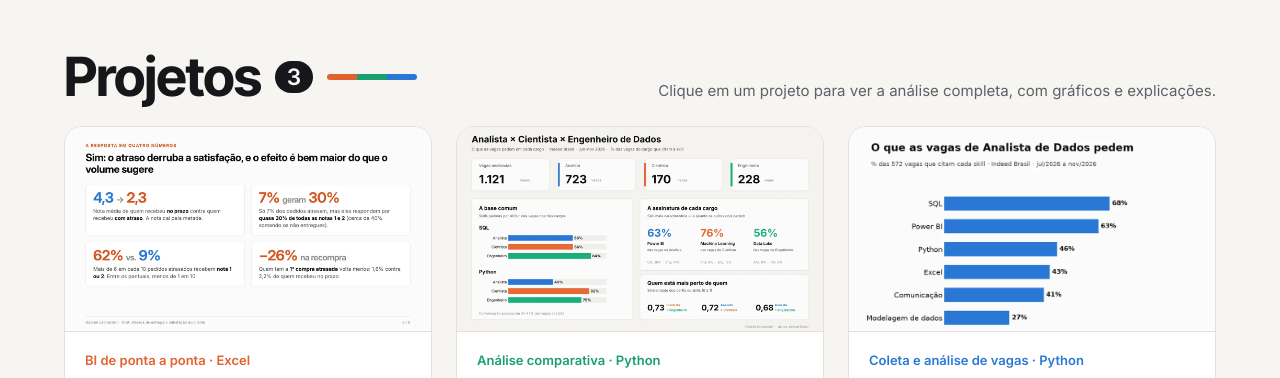
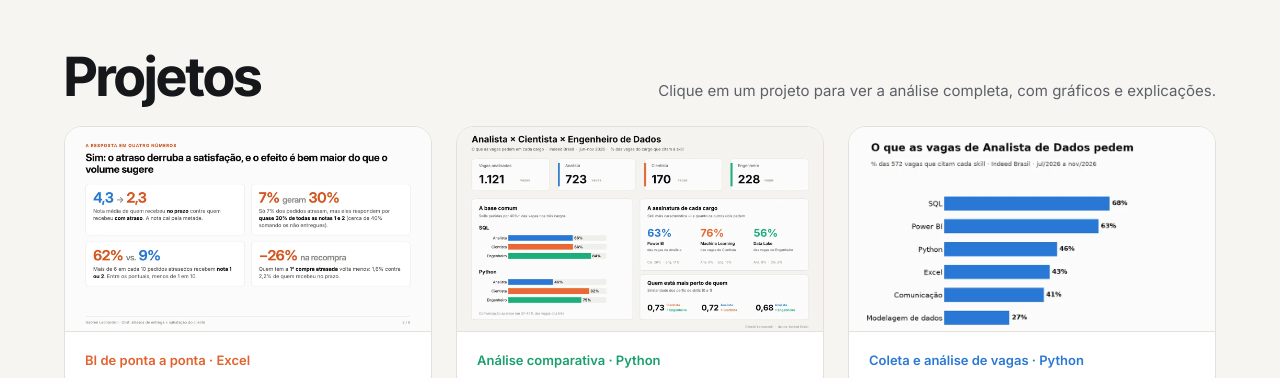
Before and after one commit to GabrielLeo12/GabrielLeo12.github.io, a plain HTML site: page index.html in a window 1280 px wide. Shown: the part 416-794 px from the top of the page. Drawn offline with Linux system fonts and the light colour scheme.

Commit message:
Add files via upload

```diff
--- a/index.html
+++ b/index.html
@@ -56,9 +56,7 @@ nav a.l:hover{color:var(--ink)}
 .projects{padding-top:clamp(8px,1.5vw,16px)}
 .head{display:flex;flex-wrap:wrap;justify-content:space-between;align-items:baseline;gap:6px 24px;margin-bottom:20px}
 .head p{color:var(--muted);font-size:15px}
-.head h2{font-size:clamp(36px,4.4vw,54px);font-weight:700;letter-spacing:-.02em;display:flex;align-items:center;gap:14px}
-.head h2::after{content:"";display:block;width:clamp(60px,7vw,96px);height:6px;border-radius:3px;background:linear-gradient(90deg,var(--orange) 0 33.3%,var(--green) 33.3% 66.6%,var(--blue) 66.6%)}
-.head h2 .n{font-size:.42em;font-weight:600;color:var(--bg);background:var(--ink);border-radius:999px;padding:4px 12px;letter-spacing:0}
+.head h2{font-size:clamp(36px,4.4vw,54px);font-weight:700;letter-spacing:-.02em}
 .grid{display:grid;grid-template-columns:repeat(3,minmax(0,1fr));gap:clamp(14px,2vw,24px)}
 .pc{display:flex;flex-direction:column;background:var(--panel);border:1px solid var(--line);border-radius:18px;overflow:hidden;text-decoration:none;transition:transform .2s,box-shadow .2s,border-color .2s}
 .pc:hover{transform:translateY(-4px);border-color:var(--c);box-shadow:0 22px 44px -28px rgba(0,0,0,.45)}
@@ -129,7 +127,7 @@ footer{padding:28px max(5vw,16px);border-top:1px solid var(--line);font-size:13p
 <main>
 <section class="band projects" id="projetos"><div class="wrap">
  <div class="head">
-  <h2>Projetos <span class="n">3</span></h2>
+  <h2>Projetos</h2>
   <p>Clique em um projeto para ver a análise completa, com gráficos e explicações.</p>
  </div>
  <div class="grid">
```
